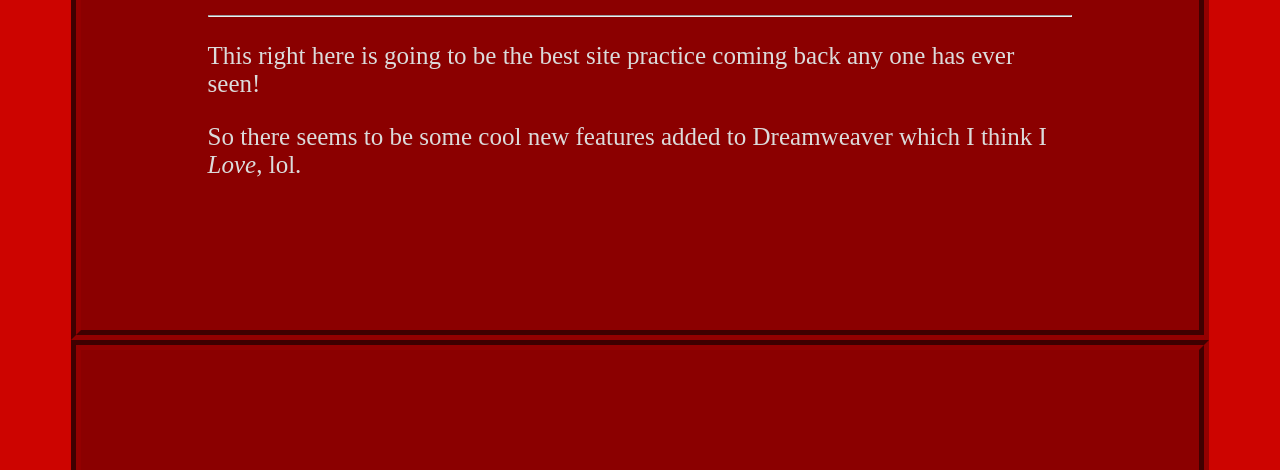
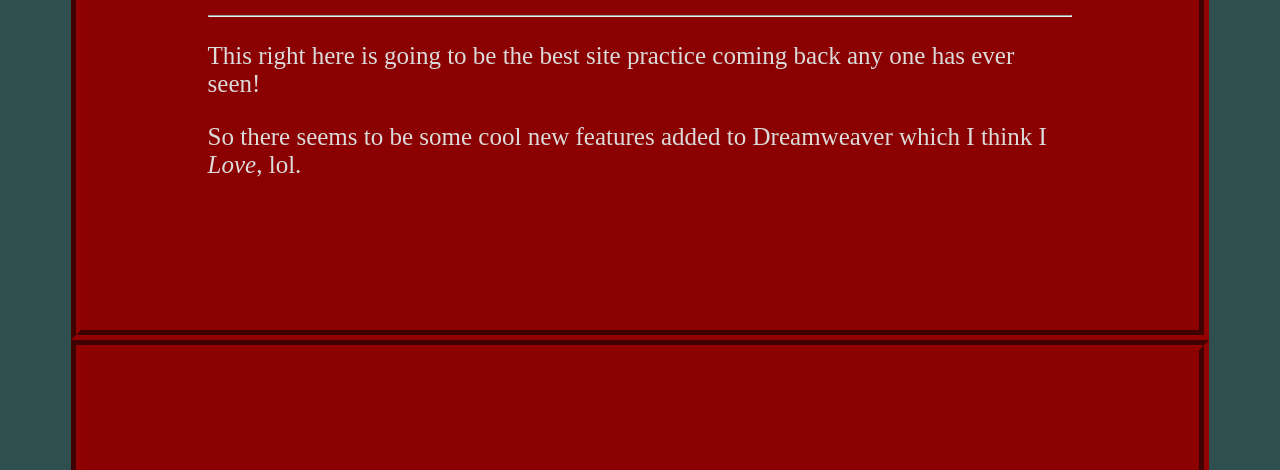
Before and after one commit to ThatBerryKid/ThatBerryKid.github.io, a plain HTML site: page index.html in a window 1280 px wide. Shown: the part 242-712 px from the top of the page. Drawn offline with Linux system fonts and the light colour scheme.

Commit message:
testingChanges

```diff
--- a/index.html
+++ b/index.html
@@ -4,7 +4,7 @@
 <meta charset="utf-8">
 <style type="text/css">
 body {
-    background-color: #CD0400;
+    background-color: darkslategray;
 }
 h1 {
     color: white;
```
